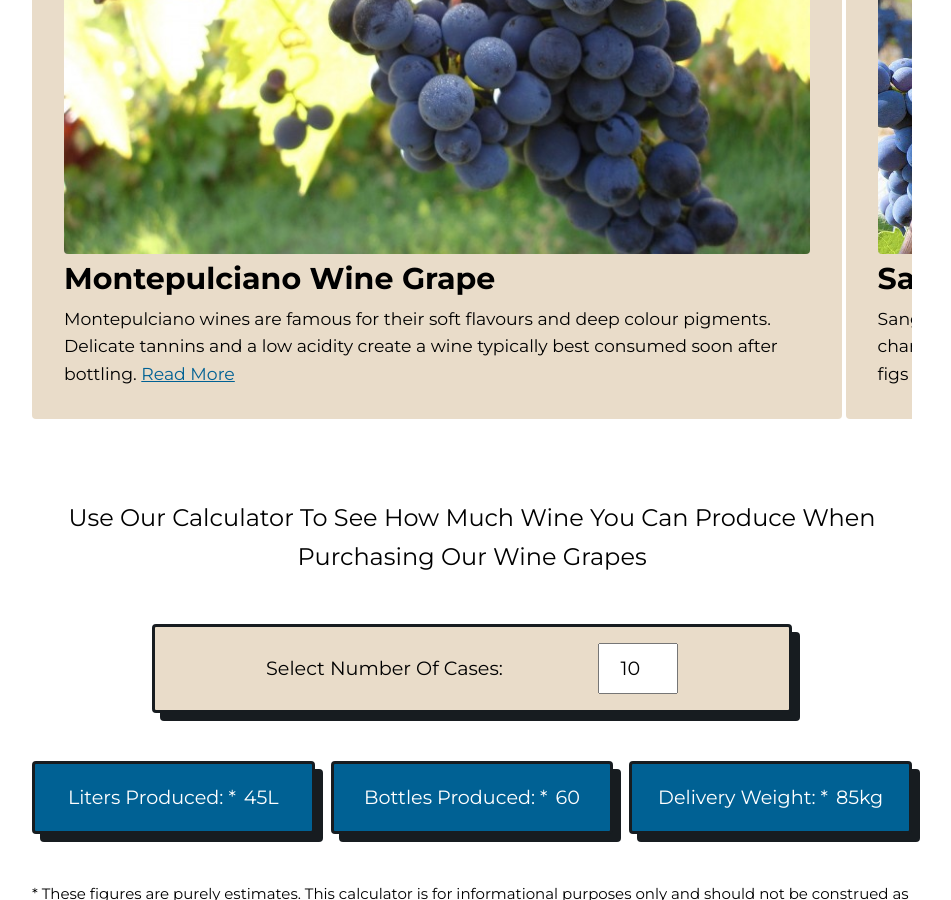
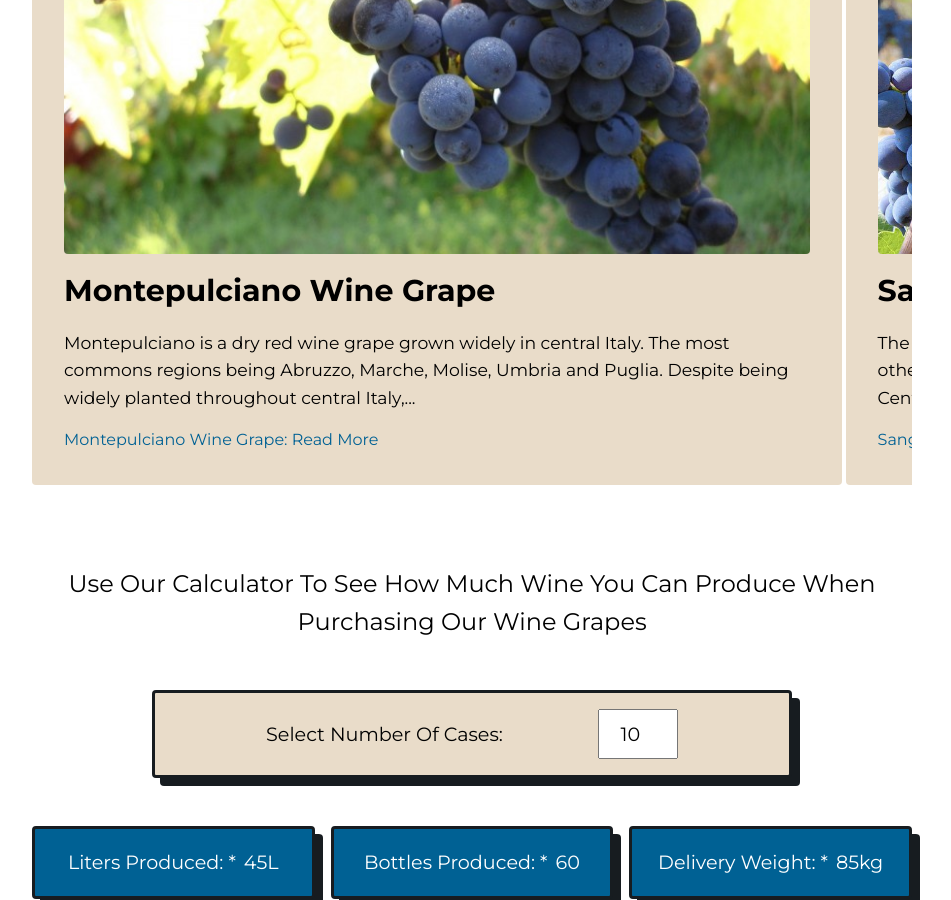
Before and after one commit to GG1982/vina-da-uva, a Jekyll site: the page built from pages/index.html, in a window 1280 px wide and 900 px high, scrolled down 1198 px. Shown: the whole window, without its empty margins (168-1119 px from the left). Built offline with Jekyll 4.4.1, drawn with Linux system fonts in a browser that asks for light colours.

Commit message:
update home page

```diff
--- a/pages/index.html
+++ b/pages/index.html
@@ -37,66 +37,16 @@ permalink: /
 <section class="media-conatiner">
     <div class="media-scroller snaps-inline">
 
-        <div class="media-element">
-            <img src="../assets/images/montepulciano1.jpg" alt="" loading="lazy">
-            <h3 class="capitalize font-1">Montepulciano Wine grape</h3>
+        {% for post in site.categories.grape reversed %}
+        <div class="media-element row-gap-1">
+            <img src="{{ post.image }}" alt="a picture of {{ post.title }}" loading="lazy">
+            <h3 class="capitalize font-1">{{ post.title }}</h3>
             <p>
-                Montepulciano wines are famous for their soft flavours and deep colour pigments. Delicate tannins and a low acidity
-                create a wine typically best consumed soon after bottling.
-                <a class="capitalize" href="{{ site.url }}/montepulciano-grape/">Read more</a>
+                {{ post.excerpt | strip_html | strip_newlines | truncatewords: 30 }}
             </p>
+            <a class="capitalize" href="{{ post.url }}">{{ post.title }}: Read more</a>
         </div>
-
-        <div class="media-element">
-            <img src="../assets/images/sangiovese1.jpg" alt="" loading="lazy">
-            <h3 class="capitalize font-1">Sangiovese Wine grape</h3>
-            <p>
-                Sangiovese wine is known for its high acidity, medium-plus tannins and savoury characters. Sniff a glass next time
-                you'll find that aromas move toward dried cherries, figs and roses.
-                <a class="capitalize" href="{{ site.url }}/sangiovese-grape/">Read more</a>
-            </p>
-        </div>
-
-        <div class="media-element">
-            <img src="../assets/images/syrah1.jpg" alt="" loading="lazy">
-            <h3 class="capitalize font-1">shiraz Wine grape</h3>
-            <p>
-                Syrah or shiraz can produce delicously dark wine. Its high tannins means shiraz wines are capable of aging and improving
-                over the decades. Expect rich, deep flavour of dark fruits and hint of coffee and spice.
-                <a class="capitalize" href="{{ site.url }}/shiraz-grape/">Read more</a>
-            </p>
-        </div>
-
-        <div class="media-element">
-            <img src="../assets/images/merlot1.jpg" alt="" loading="lazy">
-            <h3 class="capitalize font-1">merlot Wine grape</h3>
-            <p>
-                Merlot's soft texture helps to give it a deliciously plummy, almost fruitcake-like flavour. It can be a little grassy
-                and develops blackcurrant, blackberry, blueberry, chocolate and spice-like characters when fully ripe.
-                <a class="capitalize" href="{{ site.url }}/merlot-grape/">Read more</a>
-            </p>
-        </div>
-
-        <div class="media-element">
-            <img src="../assets/images/trebbiano1.jpg" alt="" loading="lazy">
-            <h3 class="capitalize font-1">trebbiano Wine grape</h3>
-            <p>
-                Trebbiano d'Abruzzo is a white wine full of colour, sweet scents, duration of flavour and capability to age. In
-                the right hands, the trebbiano grapes results in some of the finest white wines avaliavlible.
-                <a class="capitalize" href="{{ site.url }}/trebbiano-grape/">Read more</a>
-            </p>
-        </div>
-
-        <div class="media-element">
-            <img src="../assets/images/moscato1.jpg" alt="" loading="lazy">
-            <h3 class="capitalize font-1">moscato Wine grape</h3>
-            <p>
-                The wine made from Moscato has an irresistible sweetness and refreshing fruit flavors! Most Moscato wines have high
-                residual sugar levels, an opulent floral aroma with hints of honeysuckle, and flavor notes of white peach, apricot, and
-                tropical fruit.
-                <a class="capitalize" href="{{ site.url }}/moscato-grape/">Read more</a>
-            </p>
-        </div>
+        {% endfor %}
 
     </div>
 </section>
```
Also changed, not shown: _posts/2022-08-03-shriaz.html (+14 -17 lines).
